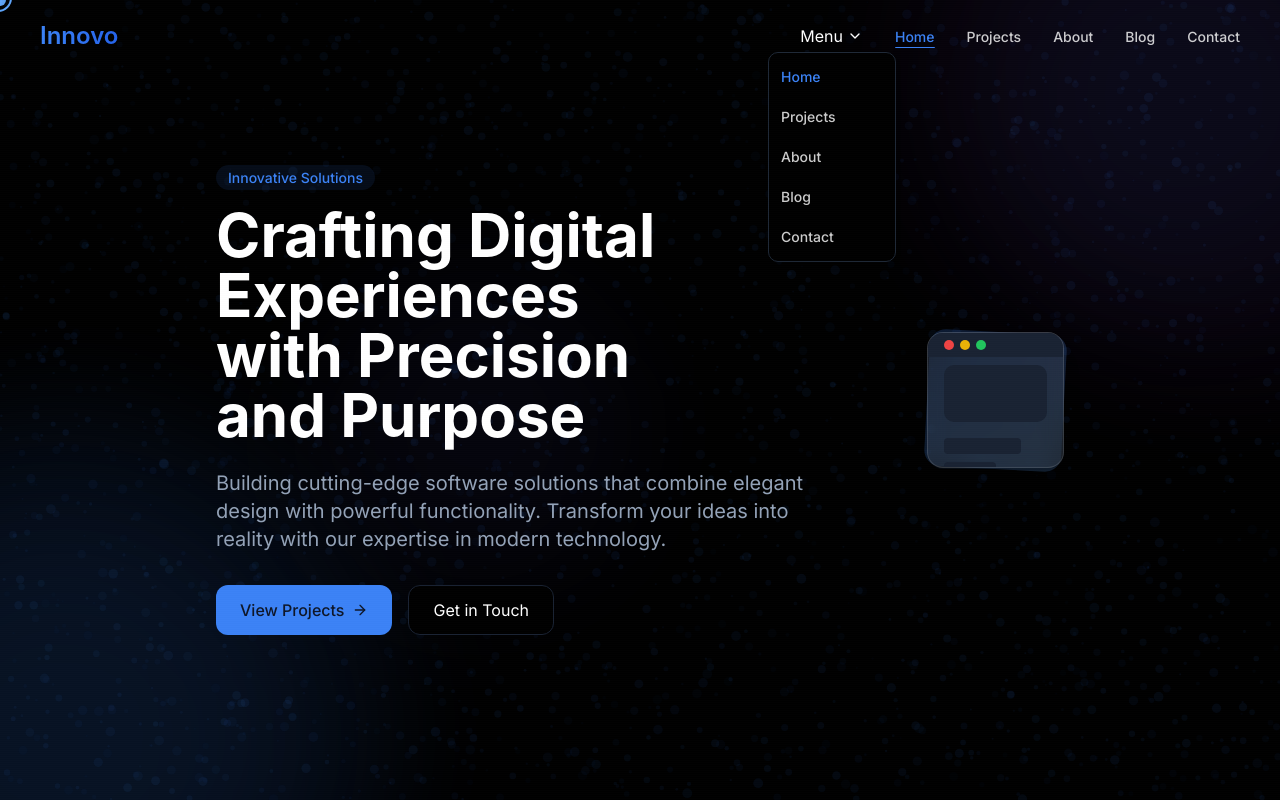
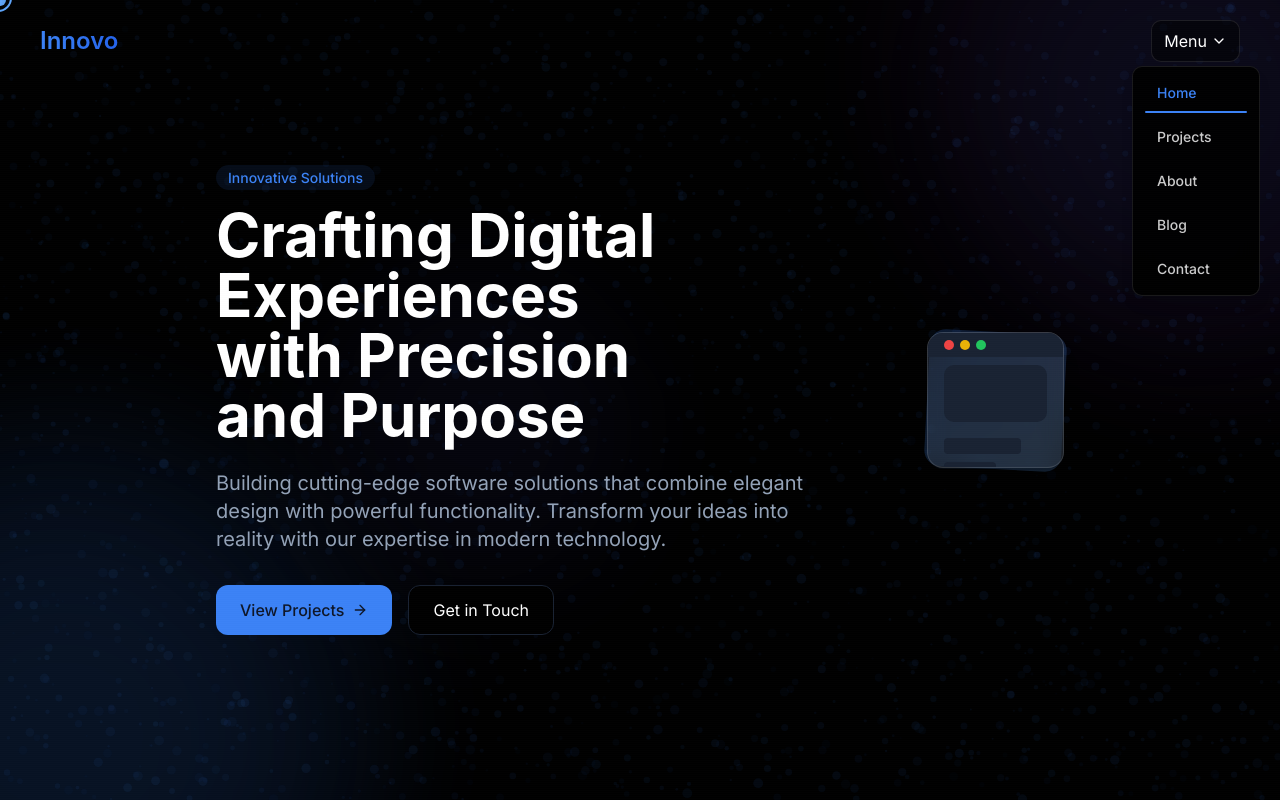
Before and after one commit to PradeepDeuba68/innovo-showcase, a React (Vite) app: page / in a window 1280 px wide. Both pictures are taken after a click on the button "Menu". Shown: the top 800 px of the page. Built offline with nearby package versions, Linux system fonts and the light colour scheme.

Commit message:
Refactor Navbar and improve cursor
Move header tabs to dropdown menu and improve cursor movement.

```diff
--- a/src/components/CustomCursor.tsx
+++ b/src/components/CustomCursor.tsx
@@ -131,9 +131,9 @@ const CustomCursor = () => {
         }}
         transition={{
           type: "spring",
-          stiffness: 500,
-          damping: 28,
-          mass: 0.5,
+          stiffness: 800, // Increased from 500 for faster movement
+          damping: 20, // Reduced from 28 for faster movement
+          mass: 0.3, // Reduced from 0.5 for faster movement
         }}
       />
       <motion.div
@@ -148,9 +148,9 @@ const CustomCursor = () => {
         }}
         transition={{
           type: "spring",
-          stiffness: 500,
-          damping: 28,
-          mass: 0.3,
+          stiffness: 800, // Increased from 500 for faster movement
+          damping: 20, // Reduced from 28 for faster movement
+          mass: 0.2, // Reduced from 0.3 for faster movement
         }}
       />
     </>
--- a/src/components/Navbar.tsx
+++ b/src/components/Navbar.tsx
@@ -1,4 +1,3 @@
-
 import { useState, useEffect } from "react";
 import { Link, useLocation } from "react-router-dom";
 import { AnimatePresence, motion } from "framer-motion";
@@ -109,50 +108,23 @@ const Navbar = () => {
           <span className="bg-clip-text text-transparent bg-gradient-to-r from-primary to-blue-600">Innovo</span>
         </Link>
 
-        {/* Desktop Navigation with Dropdown Menu */}
-        <nav className="hidden md:flex items-center space-x-8">
+        {/* Dropdown Menu - Now the only navigation option */}
         <DropdownMenu>
-            <DropdownMenuTrigger className="flex items-center text-white hover:text-primary transition-colors">
+          <DropdownMenuTrigger className="flex items-center text-white hover:text-primary transition-colors bg-black/50 px-3 py-2 rounded-md border border-white/10">
             <span className="mr-1">Menu</span>
             <ChevronDown size={16} />
           </DropdownMenuTrigger>
-            <DropdownMenuContent className="bg-black/80 backdrop-blur-md border-gray-800">
+          <DropdownMenuContent className="bg-black/90 backdrop-blur-md border border-white/10 shadow-lg rounded-md z-50">
             {navItems.map((item) => (
               <DropdownMenuItem key={item.name} className="focus:bg-gray-800">
                 <Link
                   to={item.path}
                   className={cn(
-                      "w-full text-sm font-medium relative flex items-center py-1",
+                    "w-full text-sm font-medium relative flex items-center py-1.5 px-3",
                     location.pathname === item.path
                       ? "text-primary"
                       : "text-white/80 hover:text-white"
                   )}
-                  >
-                    {item.name}
-                  </Link>
-                </DropdownMenuItem>
-              ))}
-            </DropdownMenuContent>
-          </DropdownMenu>
-
-          {navItems.map((item) => (
-            <motion.div
-              key={item.name}
-              initial="rest"
-              whileHover="hover"
-              whileTap="pressed"
-              variants={buttonVariants}
-              className="relative overflow-hidden"
-            >
-              <Link
-                to={item.path}
-                className={cn(
-                  "text-sm font-medium relative link-underline transition-colors",
-                  location.pathname === item.path
-                    ? "text-primary"
-                    : "text-white/80 hover:text-white"
-                )}
-                aria-current={location.pathname === item.path ? "page" : undefined}
                   onClick={handleCreateRipple}
                 >
                   {item.name}
@@ -188,14 +160,15 @@ const Navbar = () => {
                     />
                   ))}
                 </Link>
-            </motion.div>
+              </DropdownMenuItem>
             ))}
-        </nav>
+          </DropdownMenuContent>
+        </DropdownMenu>
 
-        {/* Mobile Menu Button */}
+        {/* Mobile Menu Button - Now hidden since we're using the dropdown for all devices */}
         <motion.button
           onClick={() => setIsMobileMenuOpen(!isMobileMenuOpen)}
-          className="md:hidden text-white p-1 rounded-full hover:bg-accent transition-colors"
+          className="md:hidden hidden text-white p-1 rounded-full hover:bg-accent transition-colors"
           aria-label={isMobileMenuOpen ? "Close menu" : "Open menu"}
           whileTap={{ scale: 0.9 }}
           whileHover={{ scale: 1.1 }}
@@ -204,7 +177,7 @@ const Navbar = () => {
         </motion.button>
       </div>
 
-      {/* Mobile Menu */}
+      {/* Mobile Menu - Now hidden since we're using the dropdown for all devices */}
       <AnimatePresence>
         {isMobileMenuOpen && (
           <motion.div
@@ -212,7 +185,7 @@ const Navbar = () => {
             animate={{ opacity: 1, height: "auto" }}
             exit={{ opacity: 0, height: 0 }}
             transition={{ duration: 0.3, ease: "easeInOut" }}
-            className="md:hidden overflow-hidden bg-black/90 backdrop-blur-md"
+            className="hidden md:hidden overflow-hidden bg-black/90 backdrop-blur-md"
           >
             <nav className="flex flex-col space-y-4 py-6 px-4">
               {navItems.map((item) => (
```
Lines whose indentation alone changed are shown as unchanged.
